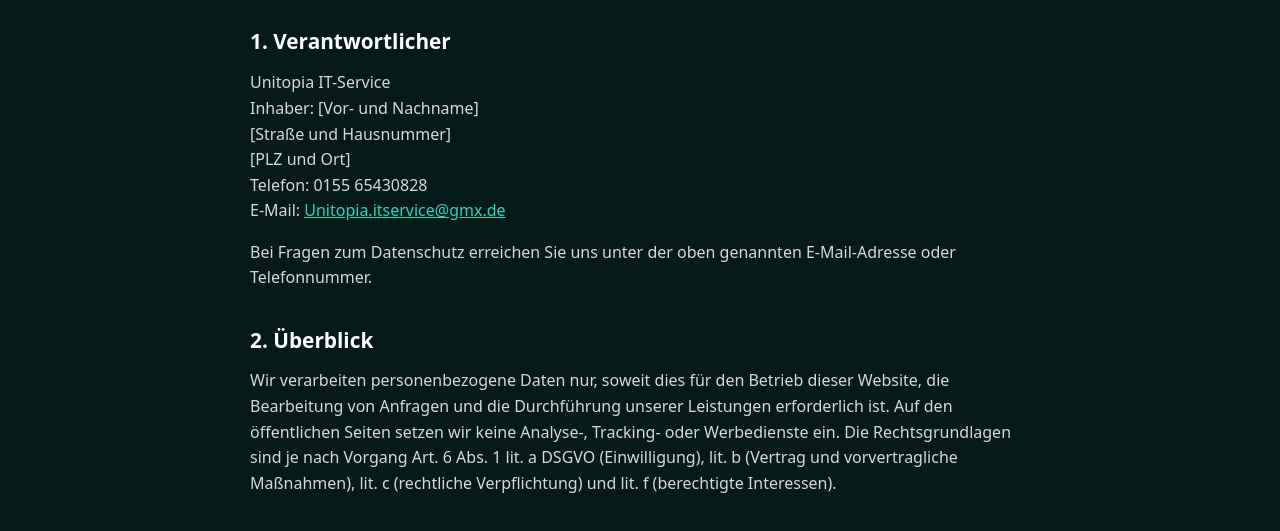
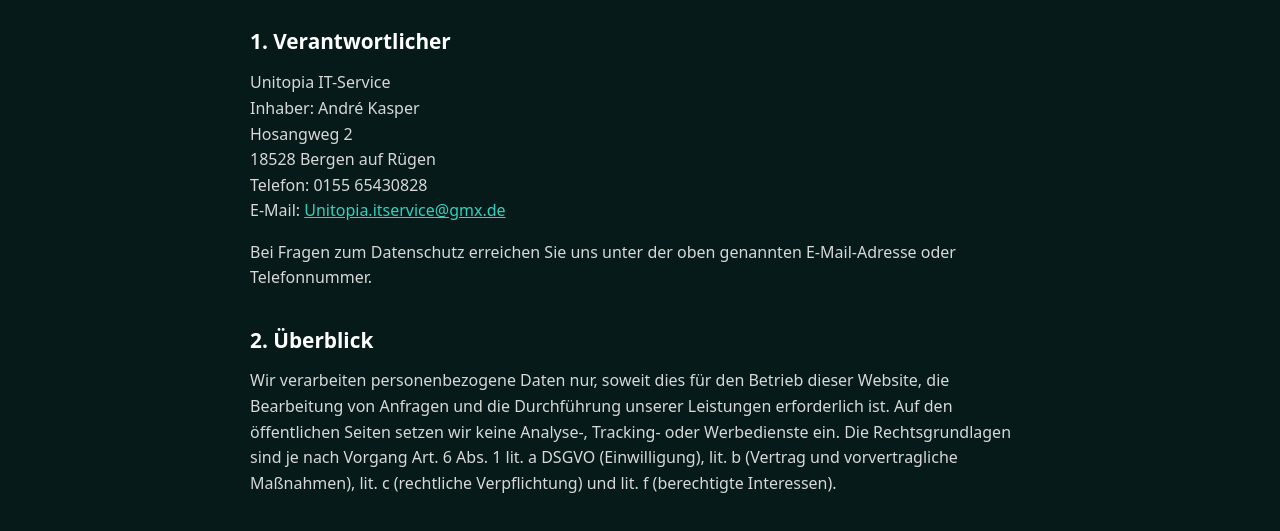
Before and after one commit to Unitopia-IT-Service/Homepage, a plain HTML site: page datenschutz.html in a window 1280 px wide. Shown: the part 242-773 px from the top of the page. Drawn offline with Linux system fonts and the light colour scheme.

Commit message:
Update contact information in datenschutz.html

```diff
--- a/datenschutz.html
+++ b/datenschutz.html
@@ -2,7 +2,7 @@
 <html lang="de"><head><meta charset="utf-8"><meta name="viewport" content="width=device-width,initial-scale=1,viewport-fit=cover"><meta name="theme-color" content="#061A1A"><meta name="robots" content="noindex"><title>Datenschutzerklärung – Unitopia IT-Service</title><link rel="icon" href="assets/logo-icon.webp" type="image/webp"><link rel="stylesheet" href="styles.css?v=fb7c584b"><style>.legal ul{margin:0 0 1.1em 1.2em;padding:0;color:#d8d8d8}.legal li{margin:.4em 0}.legal a{color:var(--ac);text-decoration:underline}.legal h2{margin-top:1.8em}.legal h3{font-size:1.05rem;margin:1.2em 0 .3em}.legal .stand{color:var(--muted);font-size:.9rem}.legal address{font-style:normal}</style></head><body><header class="site-header"><a class="brand" href="index.html" aria-label="Unitopia IT-Service Startseite"><img class="brand-logo" src="assets/logo-wortmarke.webp" alt="Unitopia IT-Service" width="156" height="36"></a><a class="button button-ghost" href="index.html">← Startseite</a></header><main class="section-wrap legal"><div class="section-kicker">Rechtliches</div>
 <h1>Datenschutzerklärung</h1>
 <h2>1. Verantwortlicher</h2>
-<p>Unitopia IT-Service<br>Inhaber: [Vor- und Nachname]<br>[Straße und Hausnummer]<br>[PLZ und Ort]<br>Telefon: 0155 65430828<br>E-Mail: <a href="mailto:Unitopia.itservice@gmx.de">Unitopia.itservice@gmx.de</a></p>
+<p>Unitopia IT-Service<br>Inhaber: André Kasper<br>Hosangweg 2<br>18528 Bergen auf Rügen<br>Telefon: 0155 65430828<br>E-Mail: <a href="mailto:Unitopia.itservice@gmx.de">Unitopia.itservice@gmx.de</a></p>
 <p>Bei Fragen zum Datenschutz erreichen Sie uns unter der oben genannten E-Mail-Adresse oder Telefonnummer.</p>
 <h2>2. Überblick</h2>
 <p>Wir verarbeiten personenbezogene Daten nur, soweit dies für den Betrieb dieser Website, die Bearbeitung von Anfragen und die Durchführung unserer Leistungen erforderlich ist. Auf den öffentlichen Seiten setzen wir keine Analyse-, Tracking- oder Werbedienste ein. Die Rechtsgrundlagen sind je nach Vorgang Art. 6 Abs. 1 lit. a DSGVO (Einwilligung), lit. b (Vertrag und vorvertragliche Maßnahmen), lit. c (rechtliche Verpflichtung) und lit. f (berechtigte Interessen).</p>
```
